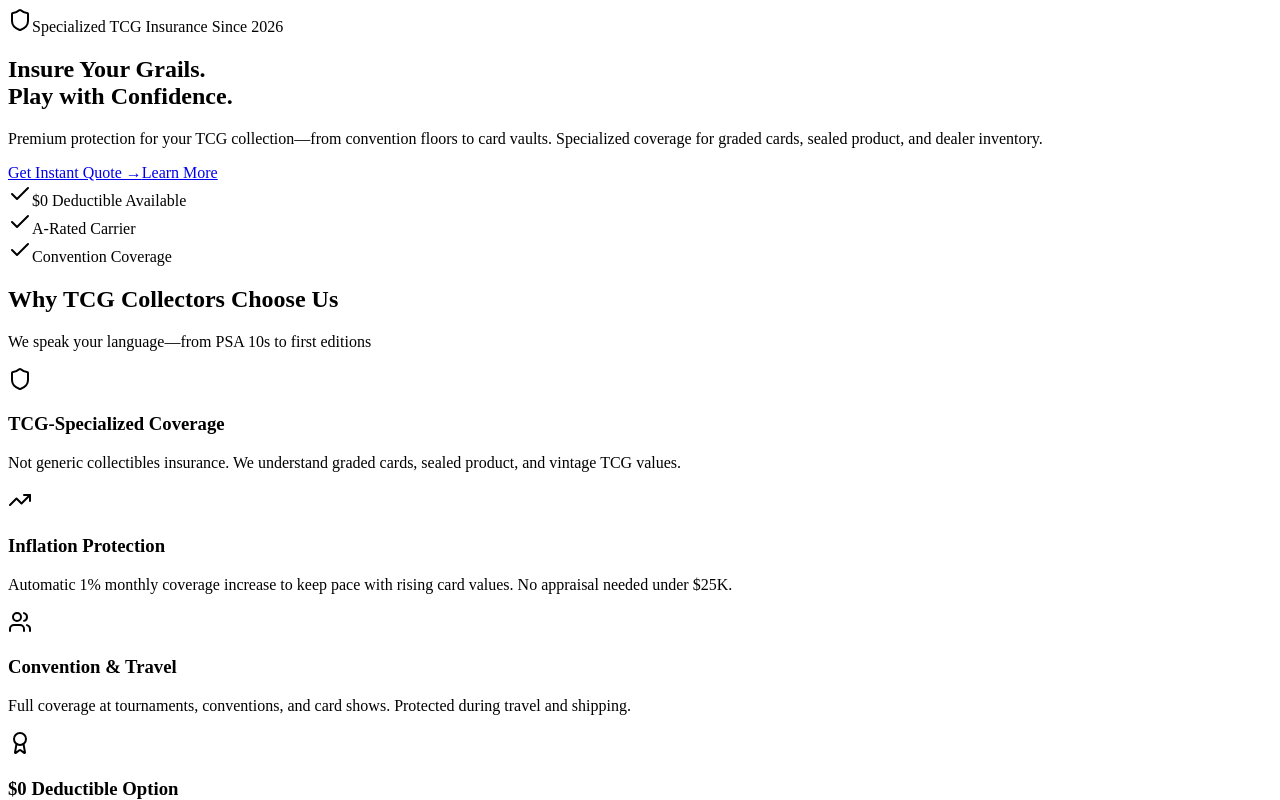
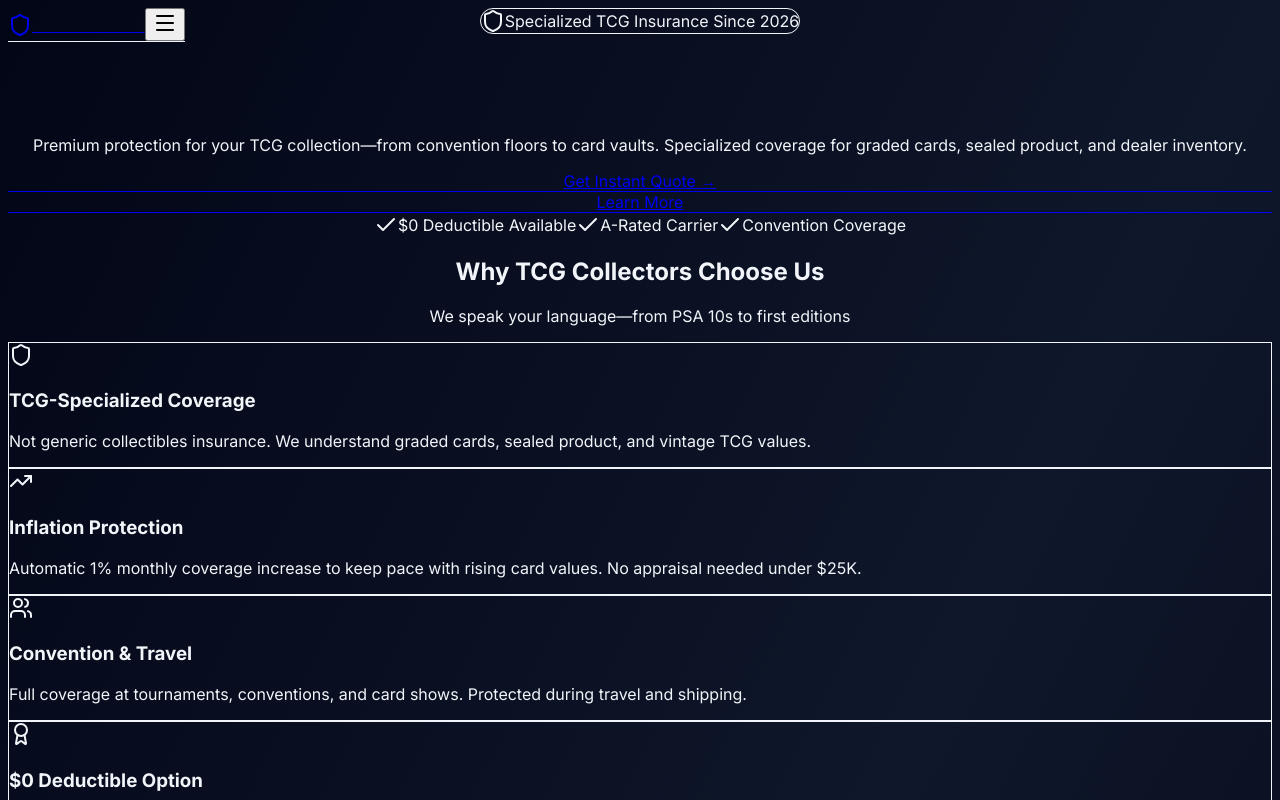
Before and after one commit to mgassistant/tcg-insurance, a Next.js app: page / in a window 1280 px wide. Shown: the top 800 px of the page. Built offline with nearby package versions, Linux system fonts and the light colour scheme.

Commit message:
fix: Use plain CSS for dark theme instead of Tailwind @apply (v4 compatibility)

```diff
--- a/app/globals.css
+++ b/app/globals.css
@@ -1,6 +1,12 @@
 @tailwind base;
 @tailwind components;
 @tailwind utilities;
+
+body {
+  background: linear-gradient(to bottom right, #020617, #0f172a, #020617);
+  color: #f1f5f9;
+  min-height: 100vh;
+}
 
 /* Smooth scrolling */
 html {
@@ -13,16 +19,16 @@ html {
 }
 
 ::-webkit-scrollbar-track {
-  background-color: rgb(2 6 23);
+  background-color: #020617;
 }
 
 ::-webkit-scrollbar-thumb {
-  background-color: rgb(51 65 85);
+  background-color: #334155;
   border-radius: 0.5rem;
 }
 
 ::-webkit-scrollbar-thumb:hover {
-  background-color: rgb(71 85 105);
+  background-color: #475569;
 }
 
 /* Gradient animations */
--- /dev/null
+++ b/app/layout.tsx
@@ -0,0 +1,38 @@
+import type { Metadata } from "next";
+import { Inter } from "next/font/google";
+import "./globals.css";
+import Navigation from "@/components/Navigation";
+import Footer from "@/components/Footer";
+
+const inter = Inter({ subsets: ["latin"] });
+
+export const metadata: Metadata = {
+  title: "TCG Insurance — Premium Protection for Your Trading Card Collection",
+  description:
+    "Specialized insurance for TCG collectors and dealers. Coverage for graded cards, sealed product, convention travel, and more. $0 deductible available. Get an instant quote.",
+  keywords:
+    "tcg insurance, trading card insurance, pokemon card insurance, magic the gathering insurance, graded card insurance, collectible card insurance, card shop insurance",
+  openGraph: {
+    title: "TCG Insurance — Protect Your Grails",
+    description: "Premium protection for TCG collections, conventions, and dealers",
+    url: "https://tcg-insurance.com",
+    siteName: "TCG Insurance",
+    type: "website",
+  },
+};
+
+export default function RootLayout({
+  children,
+}: Readonly<{
+  children: React.ReactNode;
+}>) {
+  return (
+    <html lang="en" className="scroll-smooth">
+      <body className={`${inter.className} antialiased`}>
+        <Navigation />
+        <main>{children}</main>
+        <Footer />
+      </body>
+    </html>
+  );
+}
```
